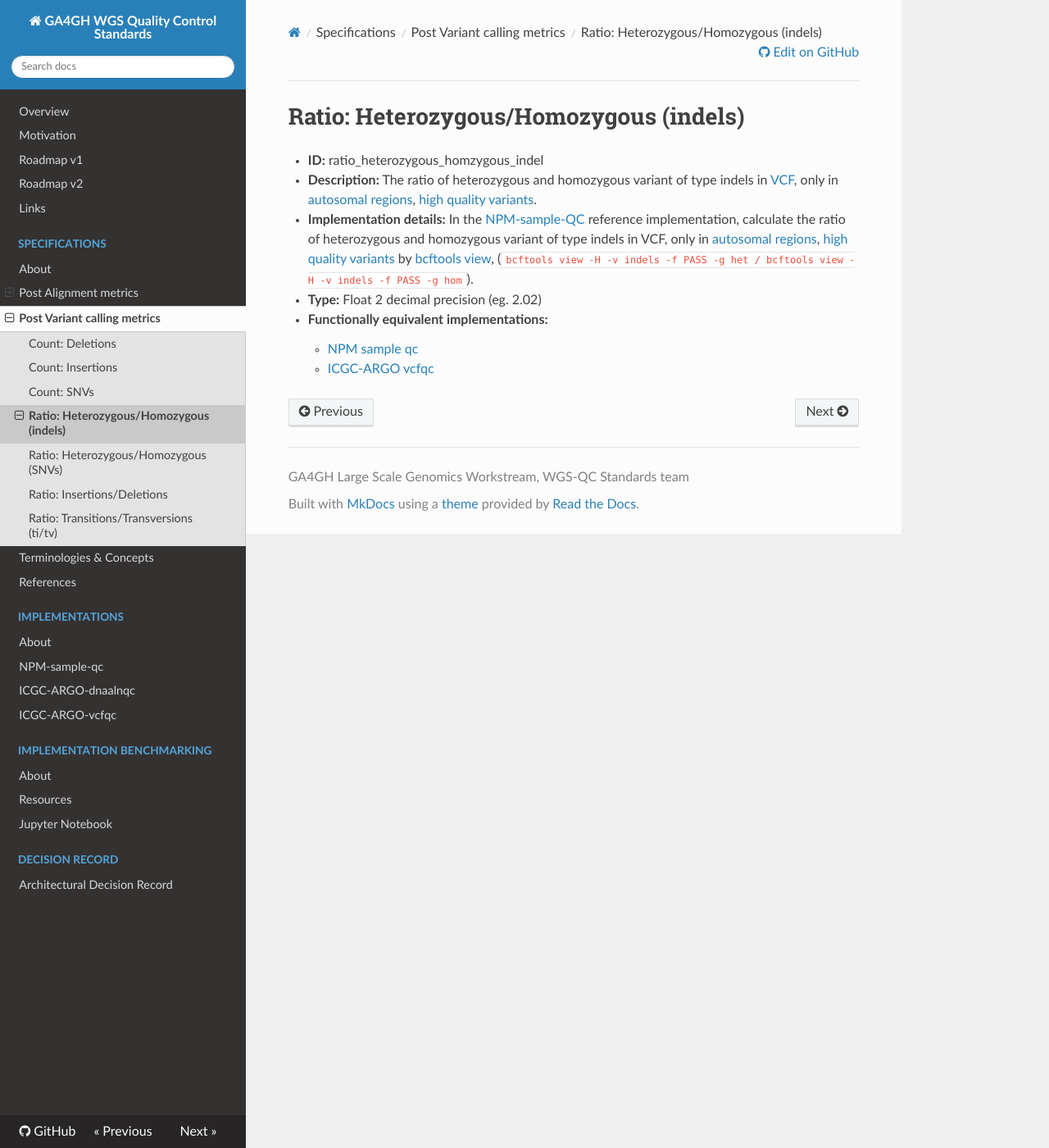
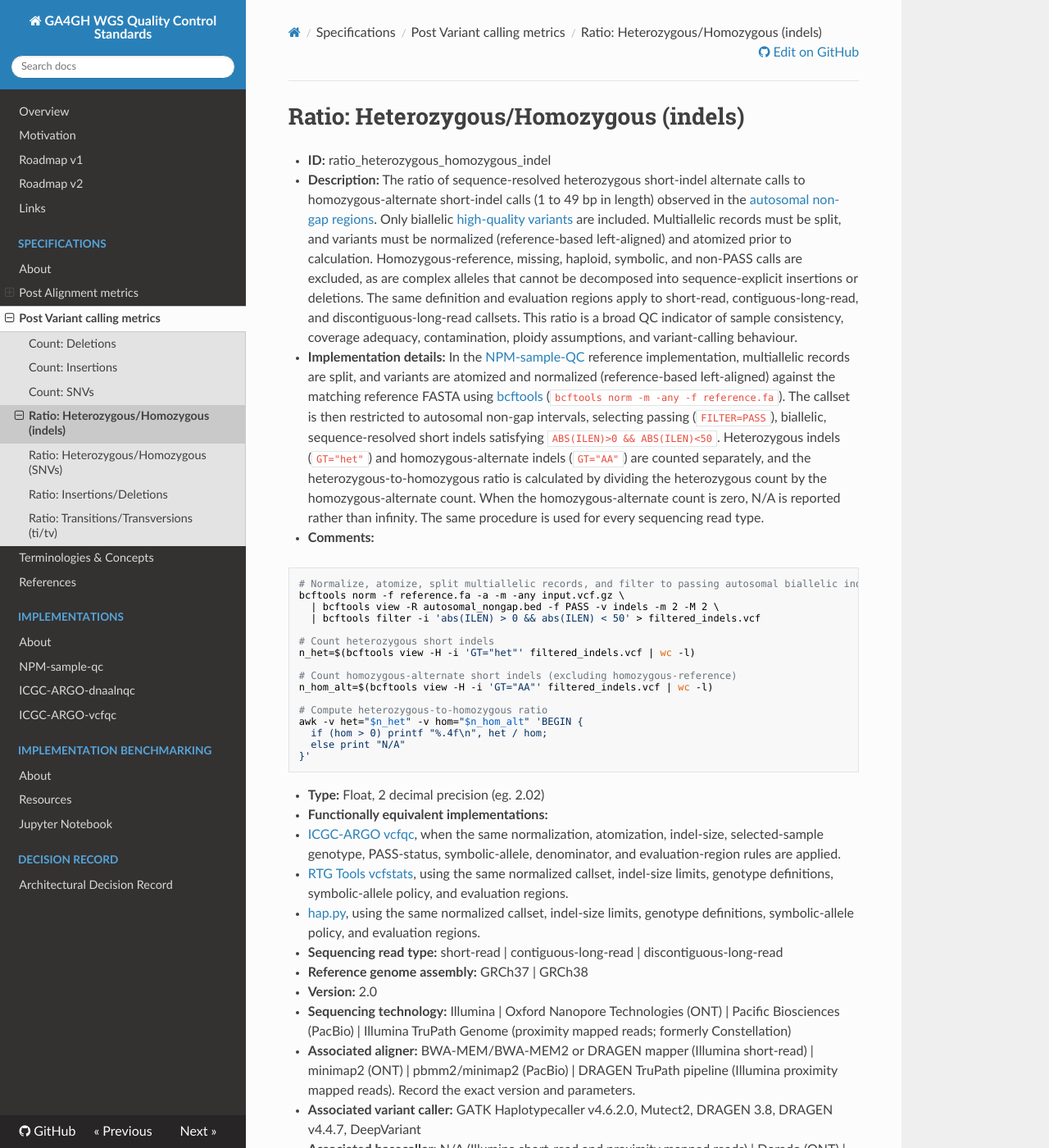
Before and after one commit to ga4gh/quality-control-wgs, an MkDocs documentation site: the page built from docs/metrics_definitions/ratio-heterozygous-homozygous-indels.md, in a window 1280 px wide and 1400 px high. Shown: the whole window at 82% size. Built offline with MkDocs 1.6.1, drawn with Linux system fonts in a browser that asks for light colours; nearby versions of some CDN libraries; some of the changed text lies outside the part shown.

Commit message:
ratio metrics dev version awaiting further input/feedback

````diff
--- a/docs/metrics_definitions/ratio-heterozygous-homozygous-indels.md
+++ b/docs/metrics_definitions/ratio-heterozygous-homozygous-indels.md
@@ -1,9 +1,36 @@
 # Ratio: Heterozygous/Homozygous (indels)
 
-- **ID:** ratio_heterozygous_homzygous_indel
-- **Description:** The ratio of heterozygous and homozygous variant of type indels in [VCF](References.md#vcf-format), only in [autosomal regions](terminologies.md#autosomes-non-gap-regions), [high quality variants](terminologies.md#high-quality-variants).
-- **Implementation details:** In the [NPM-sample-QC](References.md#npm-sample-qc) reference implementation, calculate the ratio of heterozygous and homozygous variant of type indels in VCF, only in [autosomal regions](terminologies.md#autosomes-non-gap-regions), [high quality variants](terminologies.md#high-quality-variants) by [bcftools view](References.md#samtools-view), (`bcftools view -H -v indels -f PASS -g het / bcftools view -H -v indels -f PASS -g hom`).
-- **Type:** Float 2 decimal precision (eg. 2.02)
+- **ID:** ratio_heterozygous_homozygous_indel
+- **Description:** The ratio of sequence-resolved heterozygous short-indel alternate calls to homozygous-alternate short-indel calls (1 to 49 bp in length) observed in the [autosomal non-gap regions](terminologies.md#autosomes-non-gap-regions). Only biallelic [high-quality variants](terminologies.md#high-quality-variants) are included. Multiallelic records must be split, and variants must be normalized (reference-based left-aligned) and atomized prior to calculation.  Homozygous-reference, missing, haploid, symbolic, and non-PASS calls are excluded, as are complex alleles that cannot be decomposed into sequence-explicit insertions or deletions. The same definition and evaluation regions apply to short-read, contiguous-long-read, and discontiguous-long-read callsets. This ratio is a broad QC indicator of sample consistency, coverage adequacy, contamination, ploidy assumptions, and variant-calling behaviour.
+- **Implementation details:** In the [NPM-sample-QC](References.md#npm-sample-qc) reference implementation, multiallelic records are split, and variants are atomized and normalized (reference-based left-aligned) against the matching reference FASTA using [bcftools](https://www.htslib.org/doc/bcftools.html) (`bcftools norm -m -any -f reference.fa`). The callset is then restricted to autosomal non-gap intervals, selecting passing (`FILTER=PASS`), biallelic, sequence-resolved short indels satisfying `ABS(ILEN)>0 && ABS(ILEN)<50`. Heterozygous indels (`GT="het"`) and homozygous-alternate indels (`GT="AA"`) are counted separately, and the heterozygous-to-homozygous ratio is calculated by dividing the heterozygous count by the homozygous-alternate count. When the homozygous-alternate count is zero, N/A is reported rather than infinity. The same procedure is used for every sequencing read type.
+- **Comments:**
+```
+# Normalize, atomize, split multiallelic records, and filter to passing autosomal biallelic indels (1 to 49 bp)
+bcftools norm -f reference.fa -a -m -any input.vcf.gz \
+  | bcftools view -R autosomal_nongap.bed -f PASS -v indels -m 2 -M 2 \
+  | bcftools filter -i 'abs(ILEN) > 0 && abs(ILEN) < 50' > filtered_indels.vcf
+
+# Count heterozygous short indels
+n_het=$(bcftools view -H -i 'GT="het"' filtered_indels.vcf | wc -l)
+
+# Count homozygous-alternate short indels (excluding homozygous-reference)
+n_hom_alt=$(bcftools view -H -i 'GT="AA"' filtered_indels.vcf | wc -l)
+
+# Compute heterozygous-to-homozygous ratio
+awk -v het="$n_het" -v hom="$n_hom_alt" 'BEGIN {
+  if (hom > 0) printf "%.4f\n", het / hom;
+  else print "N/A"
+}'
+```
+- **Type:** Float, 2 decimal precision (eg. 2.02)
 - **Functionally equivalent implementations:**
-    - [NPM sample qc](References.md#npm-sample-qc)
-    - [ICGC-ARGO vcfqc](References.md#icgc-argo)
+  - [ICGC-ARGO vcfqc](References.md#icgc-argo), when the same normalization, atomization, indel-size, selected-sample genotype, PASS-status, symbolic-allele, denominator, and evaluation-region rules are applied.
+  - [RTG Tools vcfstats](https://github.com/RealTimeGenomics/rtg-tools), using the same normalized callset, indel-size limits, genotype definitions, symbolic-allele policy, and evaluation regions.
+  - [hap.py](https://github.com/Illumina/hap.py), using the same normalized callset, indel-size limits, genotype definitions, symbolic-allele policy, and evaluation regions.
+- **Sequencing read type:** short-read | contiguous-long-read | discontiguous-long-read
+- **Reference genome assembly:** GRCh37 | GRCh38
+- **Version:** 2.0
+- **Sequencing technology:** Illumina | Oxford Nanopore Technologies (ONT) | Pacific Biosciences (PacBio) | Illumina TruPath Genome (proximity mapped reads; formerly Constellation)
+- **Associated aligner:** BWA-MEM/BWA-MEM2 or DRAGEN mapper (Illumina short-read) | minimap2 (ONT) | pbmm2/minimap2 (PacBio) | DRAGEN TruPath pipeline (Illumina proximity mapped reads). Record the exact version and parameters.
+- **Associated variant caller:** GATK Haplotypecaller v4.6.2.0, Mutect2, DRAGEN 3.8, DRAGEN v4.4.7, DeepVariant
+- **Associated basecaller:** N/A (Illumina short-read and proximity mapped reads) | Dorado (ONT) | SMRT Link/CCS (PacBio). Record the exact version and model where applicable.
````
Also changed, not shown: docs/metrics_definitions/ratio-heterozygous-homozygous-snvs.md (+20 -2 lines), docs/metrics_definitions/ratio-insertions-deletions.md (+1 -1 lines).
